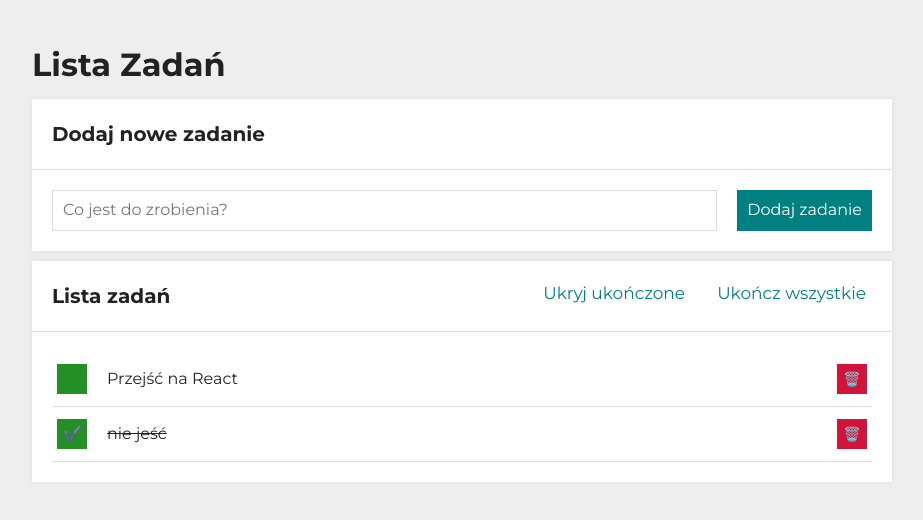
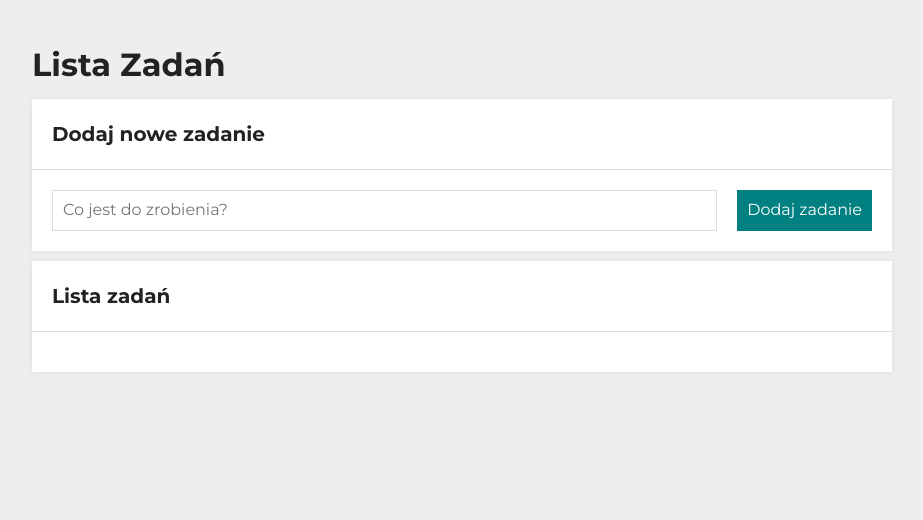
Before and after one commit to RadekW86/To-do-List, a React (Create React App) app: page / in a window 1280 px wide. Shown: the top 520 px of the page, without its empty margins (178-1101 px from the left). Built offline with nearby package versions, Linux system fonts and the light colour scheme.

Commit message:
typo bug fixed

```diff
--- a/src/App.js
+++ b/src/App.js
@@ -8,10 +8,7 @@ import Section from "./Section";
 
 function App() {
   const [hideDone, setHideDone] = useState(false);
-  const [taskTable, setTaskTable] = useState([
-    { id: 1, content: "Przejść na React", done: false },
-    { id: 2, content: "nie jeść", done: true },
-  ]);
+  const [taskTable, setTaskTable] = useState([]);
 
   const toggleHideDone = () => {
     setHideDone((hideDone) => !hideDone);
@@ -39,10 +36,10 @@ function App() {
   };
 
   const addNewTask = (content) => {
-        setTaskTable((taskTable) => [
+    setTaskTable((taskTable) => [
       ...taskTable,
       {
-        id: taskTable.lenght? 1 : taskTable[taskTable.length - 1].id + 1,
+        id: taskTable.length === 0 ? 1 : taskTable[taskTable.length - 1].id + 1,
         content,
         done: false,
       },
```
